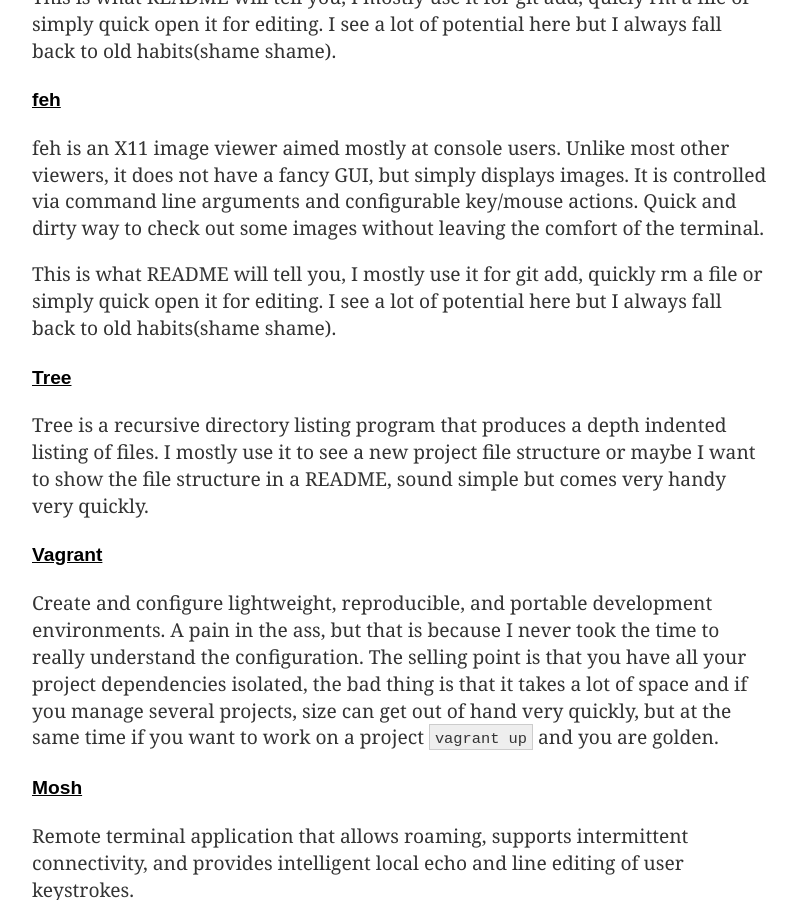
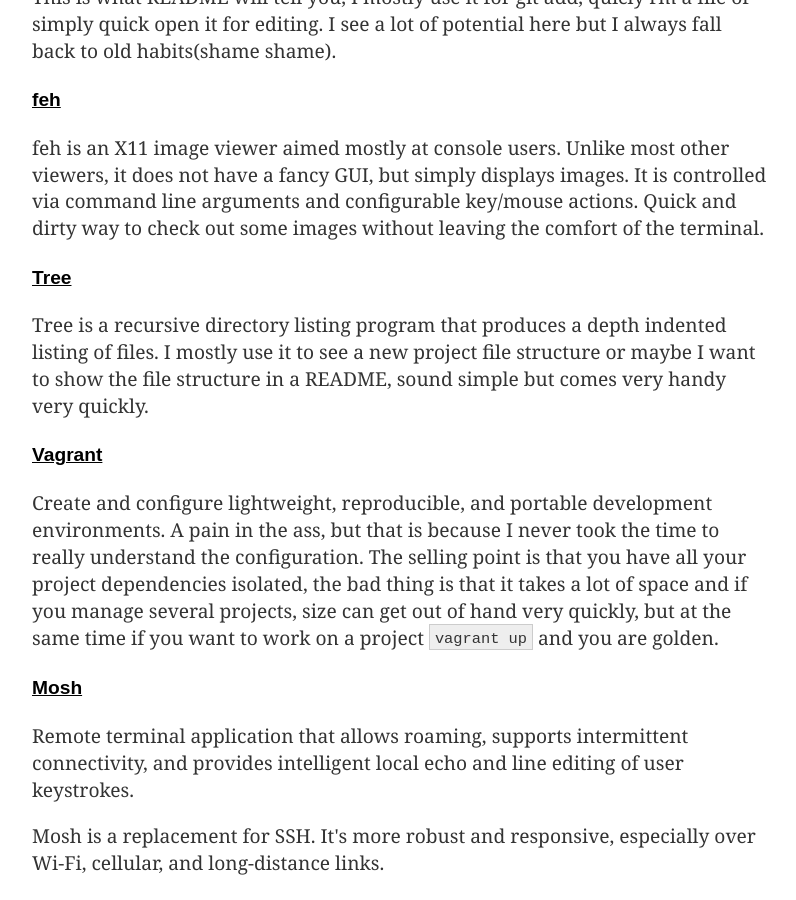
Before and after one commit to BontaVlad/BontaVlad.github.io, a Jekyll site: the page built from _posts/2015-06-11-my-life-in-the-terminal.md, in a window 1280 px wide and 900 px high, scrolled down 3151 px. Shown: the whole window, without its empty margins (352-1148 px from the left). Built offline with Jekyll 4.4.1, drawn with Linux system fonts in a browser that asks for light colours.

Commit message:
Small post edit

```diff
--- a/_posts/2015-06-11-my-life-in-the-terminal.md
+++ b/_posts/2015-06-11-my-life-in-the-terminal.md
@@ -111,10 +111,6 @@
 Quick and dirty way to check out some images without leaving the comfort of the
 terminal.
 
-This is what README will tell you, I mostly use it for git add, quickly rm a file
-or simply quick open it for editing. I see a lot of potential here but I always
-fall back to old habits(shame shame).
-
 ####[Tree][tree-link]
 Tree is a recursive directory listing program that produces a depth indented
 listing of files. I mostly use it to see a new project file structure or maybe I
```
